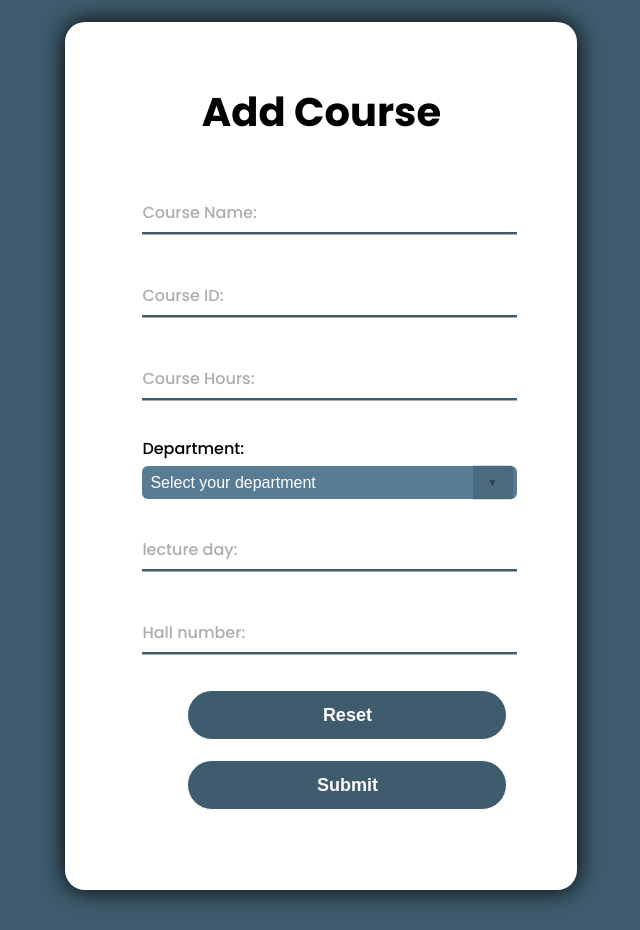
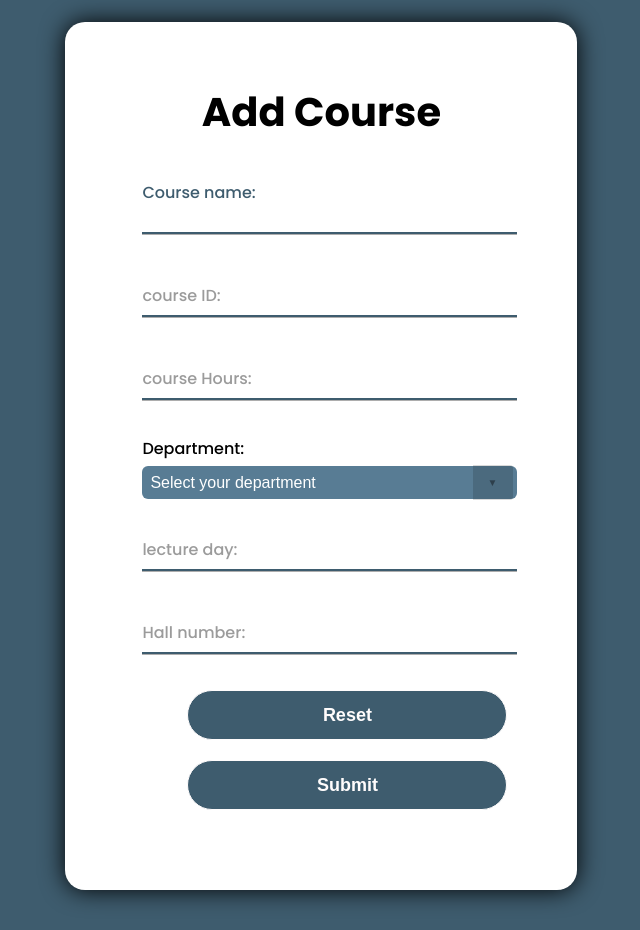
Before and after one commit to minahermina/Higher-Studies-System, a Django app: template main_website/templates/main_website/add _course.html in a window 1280 px wide. Shown: the part 80-1010 px from the top of the page, without its empty margins (293-933 px from the left). Run offline with Django 4.2, Linux system fonts and the light colour scheme; the template is opened without the code that fills it, so the values that code supplies are empty; parts of the project's set-up code (start-up, migrations or seed data) failed here and were passed over.

Commit message:
Update add _course.html

```diff
--- a/main_website/templates/main_website/add _course.html
+++ b/main_website/templates/main_website/add _course.html
@@ -17,30 +17,31 @@
 <body>
     <!-- header -->
     <header id="website-header"></header>
-    <div id="main-content">
+       <div id="main-content">
             <div class="page-body">
             <div class="title">
                 <h1><b>Add Course</b> </h1>
             </div>
-            <form >
+            <form id ="form" action="" method="post">
+
             <div class="txt_field">
                 <span></span>
-                <input type="text" id="courseName" name="Course name" required >
-                <label for="course name" class="form__label">Course Name:</label>
+                <input type="text" id="courseName" class="form__field" name="Course name" value="" placeholder="Course name" autofocus>
+                <label class="form__label" for="Course name">Course name:</label>
             </div>
             <div id="cNameError" style="display:none;color:red;">Invalid Name:The name must start with letters </div>
             <br>
             <div class="txt_field">
                 <span></span>
-                <input type="text" id="courseID" name="Course ID"  required>
-                <label for="course ID" class="form__label">Course ID:</label>
+                <input type="text" id="courseID" class="form__field" name="Course ID" value="" placeholder="course ID" autofocus>
+                <label class="form__label" for="Course ID">course ID:</label>
             </div>
             <div id="idError" style="display:none;color:red;">ID must start with letters followed by numbers</div>
             <br>
             <div class="txt_field">
                 <span></span>
-                <input type="number" id="courseHours" name="Course Hours"  min="1" max ="20"required>
-                <label for="course Hours" class="form__label">Course Hours:</label>
+                <input type="number" min="1" max ="20" id="courseHours" name="course Hours" class="form__field" placeholder="course Hours">
+                <label for="course Hours" class="form__label">course Hours:</label>
             </div>
             <br>
             <div >
@@ -62,14 +63,14 @@
             <br>
             <div class="txt_field">
                 <span></span>
-                <input type="text" id="lecDay" name="lDay"  required>
-                <label for="lecture Day" class="form__label">lecture day:</label>
+                <input type="text" id="lecDay" class="form__field" name="lDay" value="" placeholder="lecture day" autofocus>
+                <label class="form__label" for="lecture Day">lecture day:</label>
             </div>
             <br>
             <div class="txt_field">
                 <span></span>
-                <input type="text" id="hNumber" name="hallNumber" required>
-                <label for="Hall number"  class="form__label">Hall number:</label>
+                <input type="text" id="hNumber" class="form__field" name="hallNumber" value="" placeholder="Hall number" autofocus>
+                <label class="form__label" for="Hall number">Hall number:</label>
             </div>
             <br>
             <div>
@@ -80,6 +81,7 @@
         </div>
     </div>
 
+
     <!-- footer Section -->
     <footer id = "website-footer"></footer>
 </body>
```
